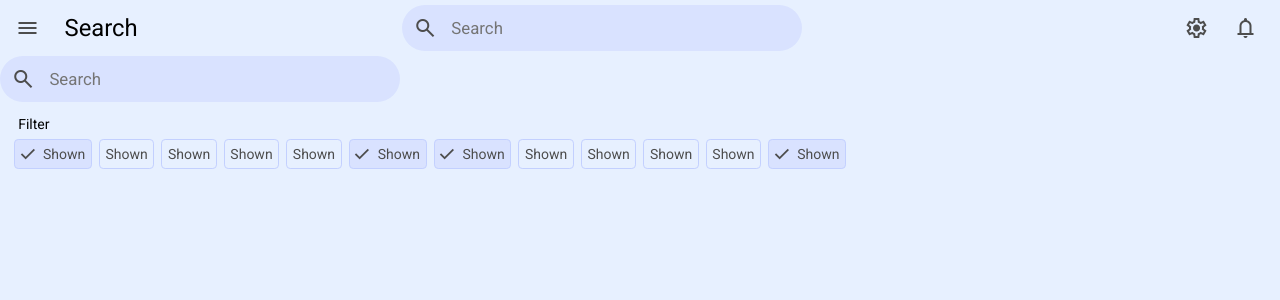
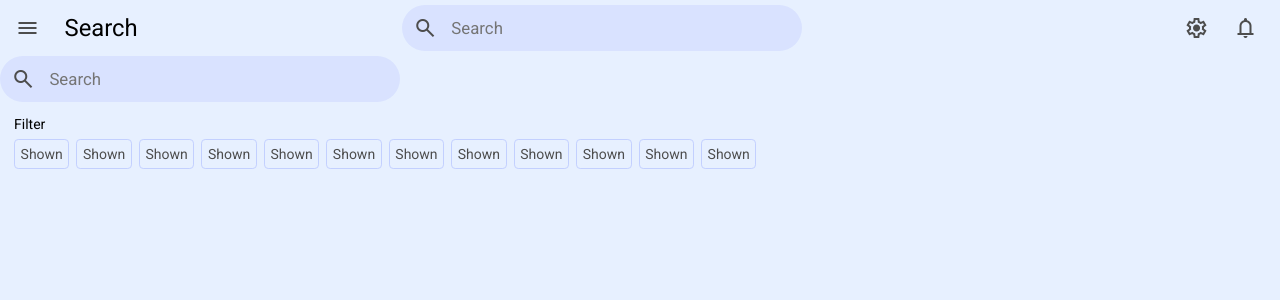
Before and after one commit to hoppxi/attendify, a Next.js app: page /search in a window 1280 px wide. Shown: the top 300 px of the page. Built offline with nearby package versions, Linux system fonts and the light colour scheme.

Commit message:
Enable seletion for each chips in the Chips component

```diff
--- a/src/components/chips/Chips.tsx
+++ b/src/components/chips/Chips.tsx
@@ -1,59 +1,74 @@
-
-import React from "react";
+import React, { useState } from "react";
 import style from "./Chips.module.css";
-import Button from "../buttons/Buttons";
+import Button from "@/components/buttons/Buttons";
 
 type ChipsButtonProps = {
-    label: string,
-    selected?: boolean,
-    onClick?: () => {}
+    label: string;
+    selected?: boolean;
+    onSelect?: () => void;
+};
+
+type ChipsTitle = {
+    icon?: React.ReactNode;
+    label: React.ReactNode;
+};
+
+type ChipsContainerProps = {
+    title: ChipsTitle;
+    buttons: ChipsButtonProps[];
+};
+
+interface ChipsProps {
+    chips: ChipsContainerProps[];
 }
 
-type ChipsTitle = {
-    icon?: React.ReactNode,
-    label: React.ReactNode
-}
+const Chips: React.FC<ChipsProps> = ({ chips }) => {
+    const [selectedChips, setSelectedChips] = useState<{ [key: number]: boolean }>({});
 
-type ChipsContainerProps = {
-    title: ChipsTitle,
-    buttons: Array<ChipsButtonProps>
-}
+    const handleClick = (containerIndex: number, buttonIndex: number, onClick?: () => void) => {
+        if (onClick) onClick();
 
-interface ChipsProps {
-    chips: Array<ChipsContainerProps>
-}
+        setSelectedChips(prevState => {
+            const newState = { ...prevState };
+            const key: number = containerIndex - buttonIndex;
+            newState[key] = !newState[key];
+            return newState;
+        });
+    };
 
-const Chips: React.FC<ChipsProps> = ({chips}) => {
-    return(
+    return (
         <div className={style.chips_container}>
-            {
-                chips.map((container, i) => (
-                    <div key={i} className={style.chips_sections}>
+            {chips.map((container, containerIndex) => (
+                <div key={containerIndex} className={style.chips_sections}>
                     <div className={style.chips_title}>
-                            <span className="material-symbols-outlined">{container.title.icon}</span>
+                        {container.title.icon && (
+                            <span className="material-symbols-outlined">
+                                {container.title.icon}
+                            </span>
+                        )}
                         <span className={style.text}>{container.title.label}</span>
                     </div>
                     <div className={style.chips_btn}>
-                            {
-                                container.buttons.map((button, i) => (
+                        {container.buttons.map((button, buttonIndex) => {
+                            const key: number = containerIndex - buttonIndex;
+                            return (
                                 <Button
-                                        key={i}
+                                    key={buttonIndex}
                                     variant="outlined"
-                                        onClick={button.onClick}
-                                        className={
-                                            `${style.btn_chips}
-                                            ${button.selected && style.btn_chips_selected}`}
+                                    onClick={() => handleClick(containerIndex, buttonIndex, button.onSelect)}
+                                    className={`${style.btn_chips} ${
+                                        selectedChips[key] ? style.btn_chips_selected : ""
+                                    }`}
                                 >
                                     {button.label}
                                 </Button>
-                                ))
-                            }
+                            );
+                        })}
                     </div>
                 </div>
-                ))
-            }
+            ))}
         </div>
-    )
-}
+    );
+};
 
 export default Chips;
```
Lines whose indentation alone changed are shown as unchanged.
